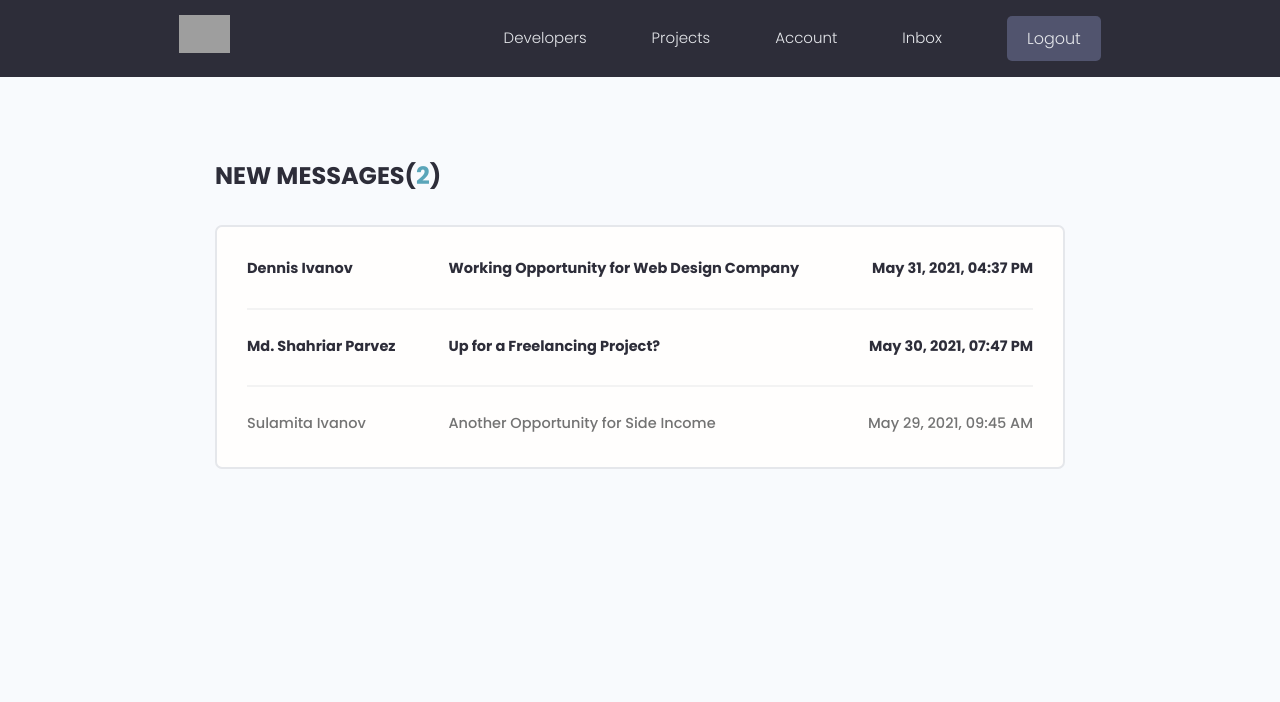
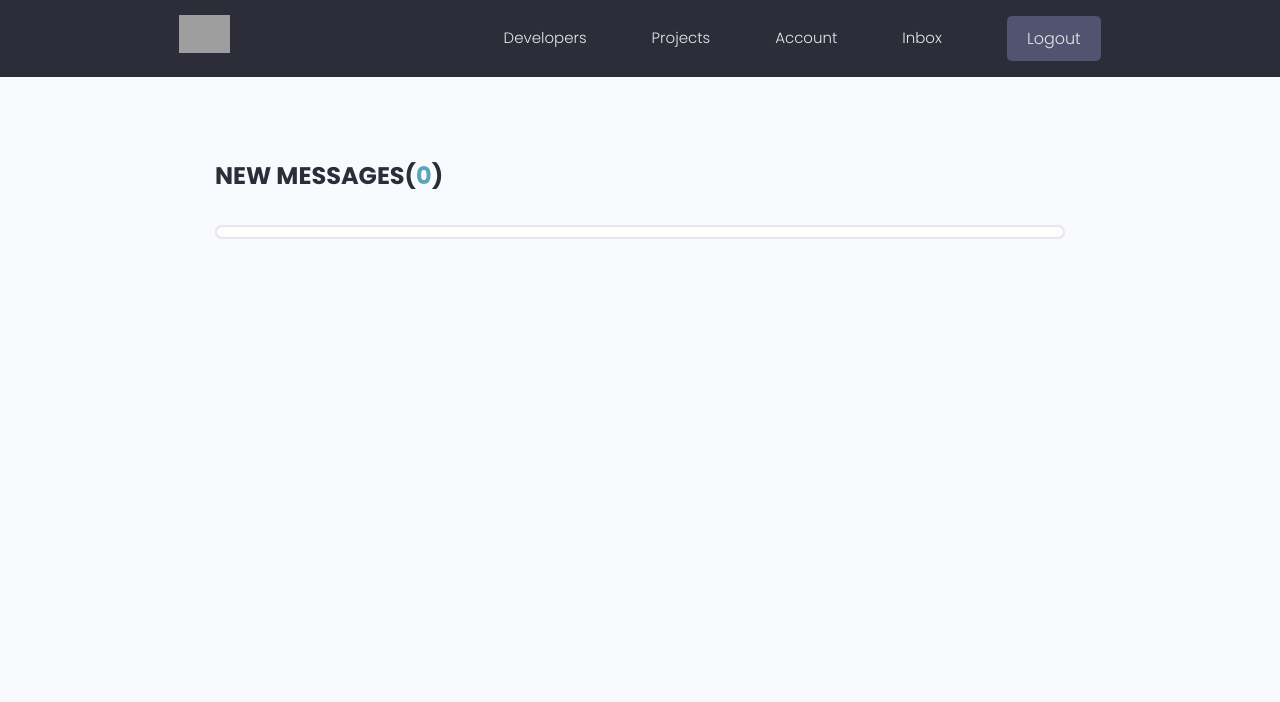
Before and after one commit to ahnge/devsearch, a Django app: page /inbox/ in a window 1280 px wide. Shown: the top 702 px of the page. Run offline with Django 4.2, Linux system fonts and the light colour scheme; the visitor is signed in with stand-in values (Sample User, id 1); some libraries are stand-ins or nearby versions; grey boxes are pictures that could not be loaded.

Commit message:
💡 add logic for inbox view

```diff
--- a/users/templates/users/inbox.html
+++ b/users/templates/users/inbox.html
@@ -3,29 +3,17 @@
 {% block content %}
 <main class="inbox my-xl">
     <div class="content-box">
-        <h3 class="inbox__title">New Messages(<span>2</span>)</h3>
+        <h3 class="inbox__title">New Messages(<span>{{unread_msgs}}</span>)</h3>
         <ul class="messages">
-            <li class="message message--unread">
+            {% for m in ms  %}
+            <li class="message {% if not m.is_read %}message--unread{% endif %}">
                 <a href="message.html">
-                    <span class="message__author">Dennis Ivanov</span>
-                    <span class="message__subject">Working Opportunity for Web Design Company</span>
-                    <span class="message__date">May 31, 2021, 04:37 PM</span>
+                    <span class="message__author">{{m.name}}</span>
+                    <span class="message__subject">{{m.subject}}</span>
+                    <span class="message__date">{{m.created}}</span>
                 </a>
             </li>
-            <li class="message message--unread">
-                <a href="message.html">
-                    <span class="message__author">Md. Shahriar Parvez</span>
-                    <span class="message__subject">Up for a Freelancing Project?</span>
-                    <span class="message__date">May 30, 2021, 07:47 PM</span>
-                </a>
-            </li>
-            <li class="message">
-                <a href="message.html">
-                    <span class="message__author">Sulamita Ivanov</span>
-                    <span class="message__subject">Another Opportunity for Side Income</span>
-                    <span class="message__date">May 29, 2021, 09:45 AM</span>
-                </a>
-            </li>
+            {% endfor %}
         </ul>
     </div>
 </main>
--- a/users/views.py
+++ b/users/views.py
@@ -1,11 +1,10 @@
-import profile
 from django.shortcuts import render, redirect
 from django.views import View
 from django.contrib.auth.models import User
 from django.contrib.auth import authenticate, login, logout
 from django.contrib import messages
 from django.contrib.auth.mixins import LoginRequiredMixin
-from .models import Profile
+from .models import Profile, Message
 from .forms import UserCreateForm, ProfileForm, SkillForm
 from .utils import search_profiles, paginate_profiles
 
@@ -204,4 +203,8 @@
     login_url = '/login/'
 
     def get(self, req):
-        return render(req, self.template_name)
+        profile = req.user.profile
+        m = profile.messages.all()
+        umc = m.filter(is_read=False).count()
+        ctx = {'ms': m, 'unread_msgs': umc}
+        return render(req, self.template_name, ctx)
```
